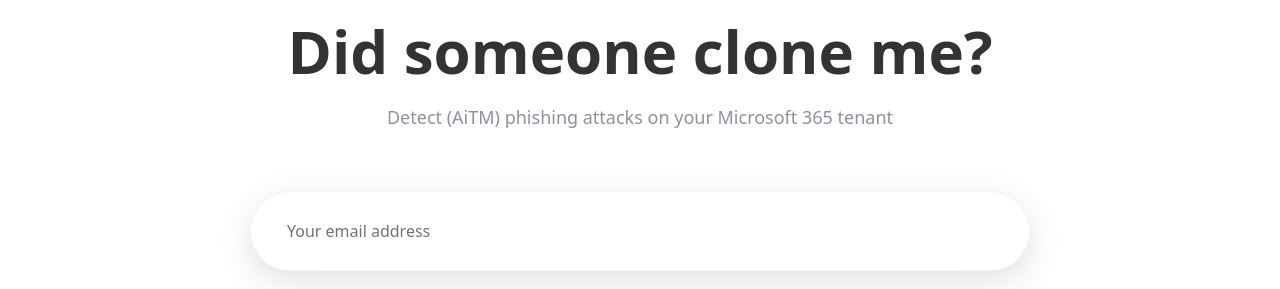
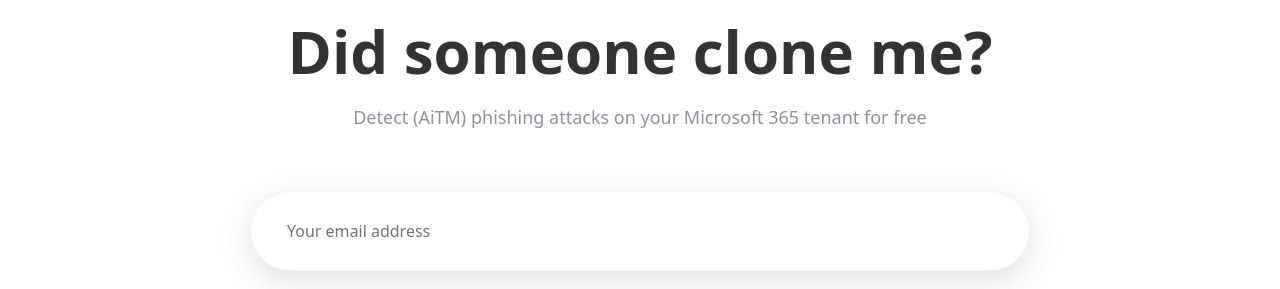
Before and after one commit to didsomeonecloneme/didsomeonecloneme.github.io, a Jekyll site: the page built from pages/microsoft-ads.md, in a window 1280 px wide. Shown: the part 244-533 px from the top of the page. Built offline with Jekyll 4.4.1, drawn with Linux system fonts in a browser that asks for light colours.

Commit message:
Update text

```diff
--- a/pages/microsoft-ads.md
+++ b/pages/microsoft-ads.md
@@ -13,7 +13,7 @@ tags:
 <p class="hero-image uk-text-center"><img src="/uploads/dscm.png" alt="Did someone clone me"></p>
 
 <h1 class="uk-heading-primary uk-text-center uk-margin-remove-top">Did someone clone me?</h1>
-<p class="uk-text-lead uk-text-center">Detect (AiTM) phishing attacks on your Microsoft 365 tenant</p>
+<p class="uk-text-lead uk-text-center">Detect (AiTM) phishing attacks on your Microsoft 365 tenant for free</p>
 <div class="uk-text-center hero-search" style="margin:60px;">
 <form class="uk-search uk-search-default uk-width-1-1" name="search-hero" onsubmit="return false">
       <input id="email" class="uk-search-input uk-box-shadow-large" style="border-radius:50px;padding-left:36px;height:80px" type="search" placeholder="Your email address" autocomplete="off">
```
